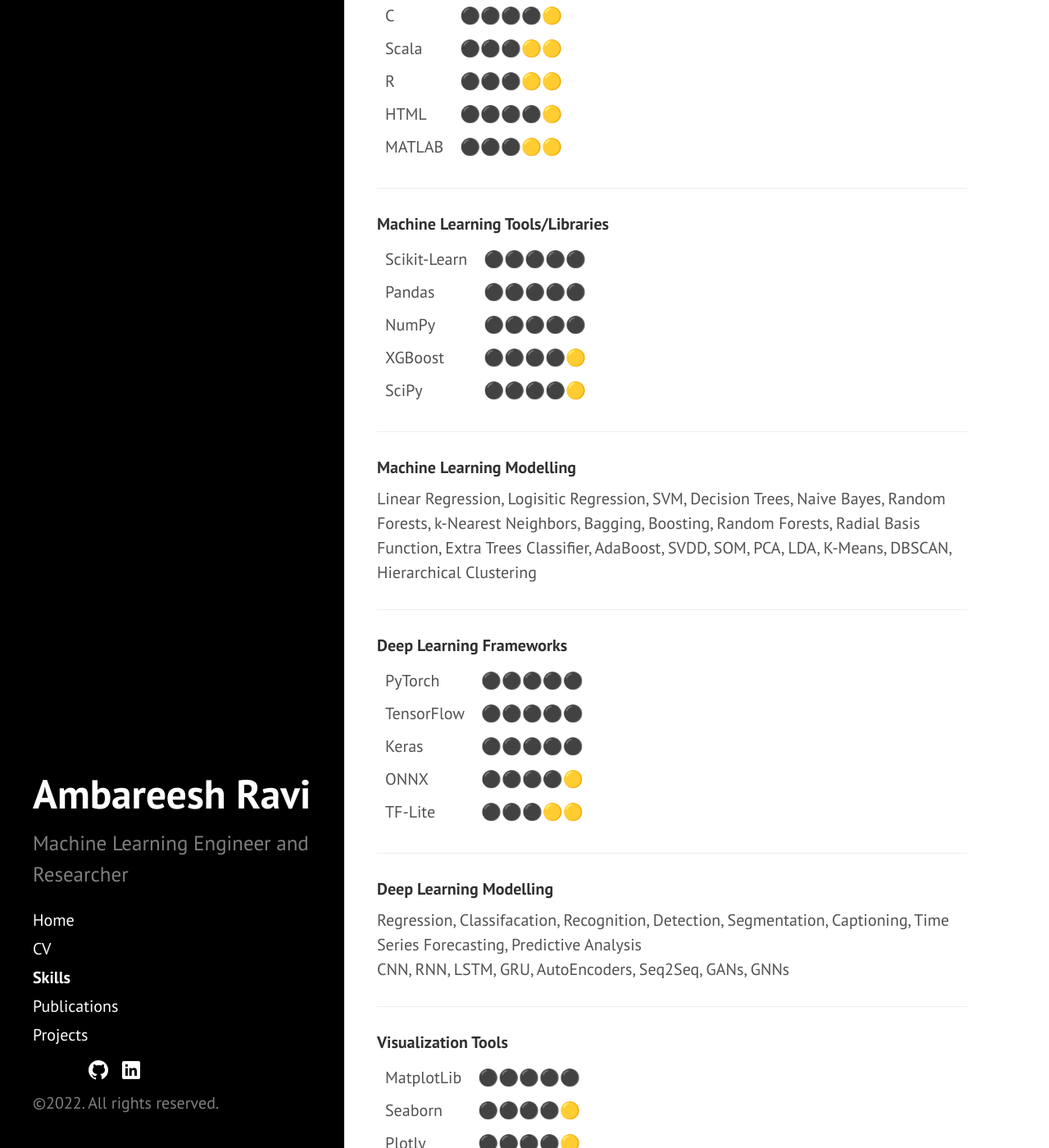
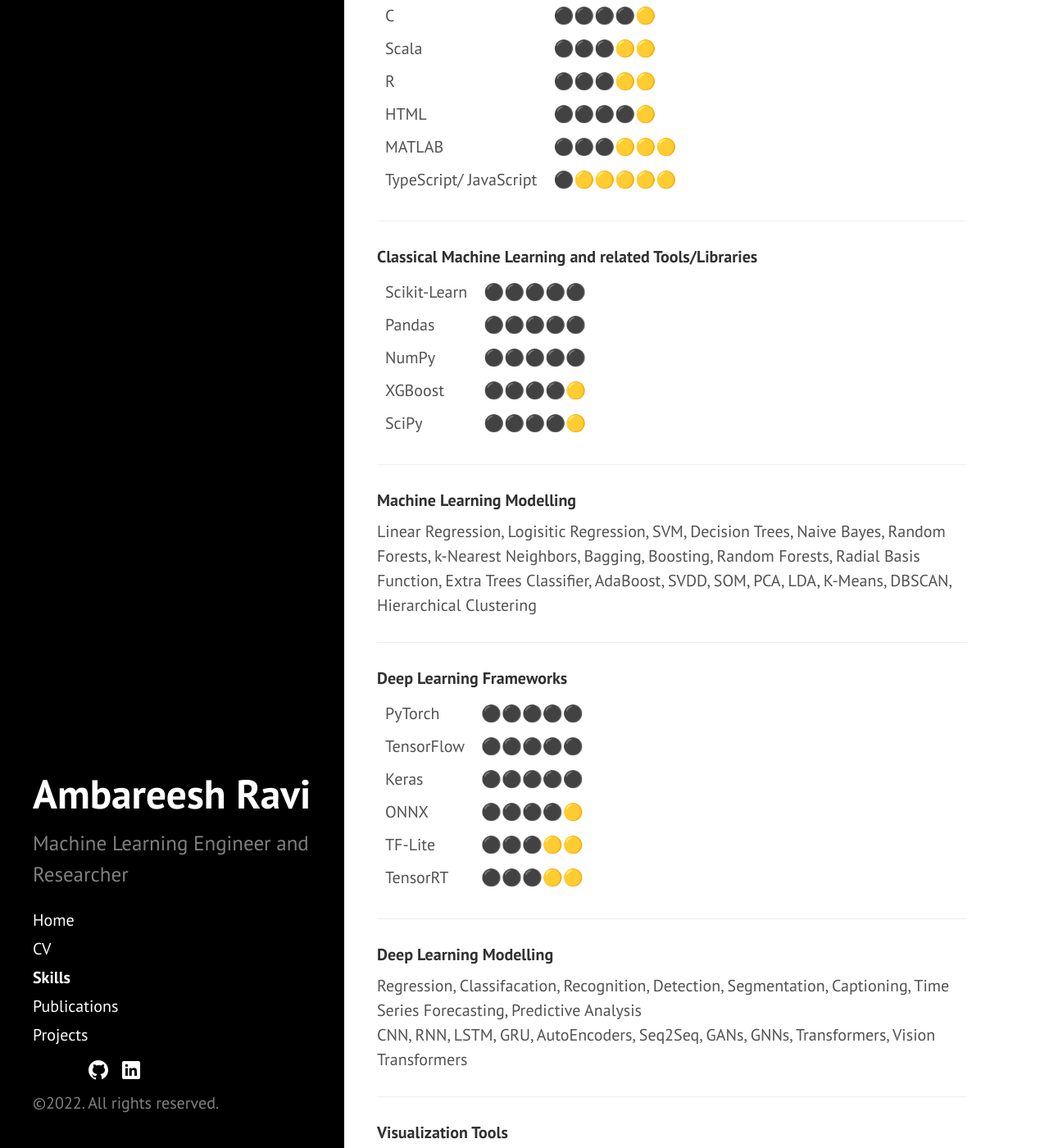
Before and after one commit to ambareeshravi/ambareeshravi.github.io, a Jekyll site: the page built from public/skills.md, in a window 1280 px wide and 1400 px high, scrolled down 308 px. Shown: the whole window at 82% size. Built offline with Jekyll 4.4.1, drawn with Linux system fonts in a browser that asks for light colours; some of the changed text lies outside the part shown.

Commit message:
Update skills.md

```diff
--- a/public/skills.md
+++ b/public/skills.md
@@ -14,11 +14,12 @@
 Scala | ⚫⚫⚫🟡🟡
 R | ⚫⚫⚫🟡🟡
 HTML | ⚫⚫⚫⚫🟡
-MATLAB | ⚫⚫⚫🟡🟡
+MATLAB | ⚫⚫⚫🟡🟡🟡
+TypeScript/ JavaScript | ⚫🟡🟡🟡🟡🟡
 
 -----
 
-#### Machine Learning Tools/Libraries
+#### Classical Machine Learning and related Tools/Libraries
 
 Scikit-Learn | ⚫⚫⚫⚫⚫
 Pandas | ⚫⚫⚫⚫⚫
@@ -41,13 +42,14 @@
 Keras | ⚫⚫⚫⚫⚫
 ONNX | ⚫⚫⚫⚫🟡
 TF-Lite | ⚫⚫⚫🟡🟡
+TensorRT | ⚫⚫⚫🟡🟡
 
 -----
 
 #### Deep Learning Modelling
 
 Regression, Classifacation, Recognition, Detection, Segmentation, Captioning, Time Series Forecasting, Predictive Analysis\
-CNN, RNN, LSTM, GRU, AutoEncoders, Seq2Seq, GANs, GNNs
+CNN, RNN, LSTM, GRU, AutoEncoders, Seq2Seq, GANs, GNNs, Transformers, Vision Transformers
 
 -----
 
@@ -116,11 +122,11 @@
 MLDLC | ⚫⚫⚫⚫🟡
 Git | ⚫⚫⚫⚫⚫
 Bash/Shell script | ⚫⚫⚫⚫🟡
-SLURM | ⚫⚫⚫⚫🟡
-JIRA | ⚫⚫⚫⚫🟡
+SLURM | ⚫⚫⚫⚫
 Flask | ⚫⚫⚫🟡🟡
 Django | ⚫⚫⚫🟡🟡
-Agile/Scrum | ⚫⚫⚫⚫⚫
+Agile/Scrum | ⚫⚫⚫⚫⚫🟡
+JIRA | ⚫⚫⚫⚫🟡
 
 -----
 
```
Also changed, not shown: other parts of public/skills.md (+6 -2 lines).
